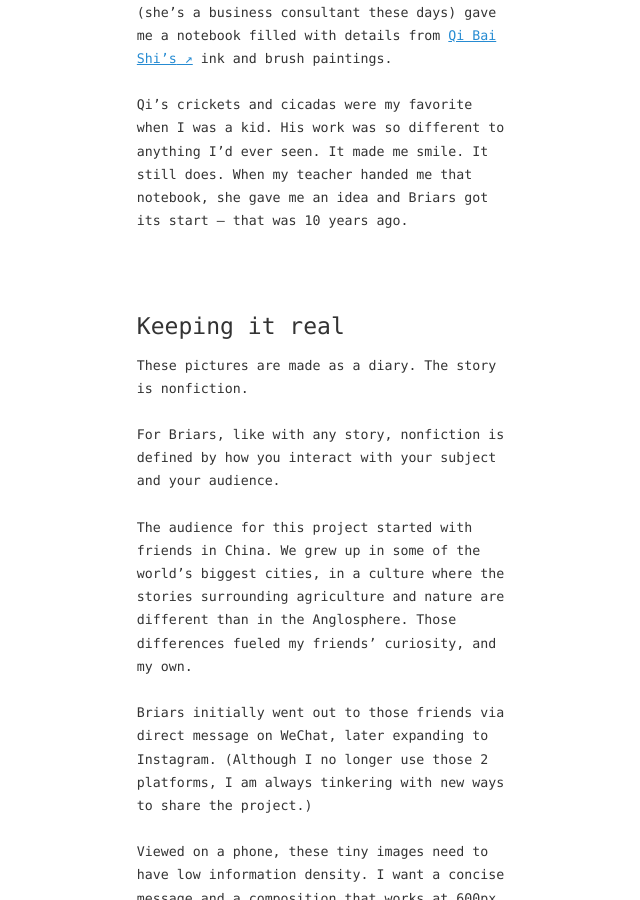
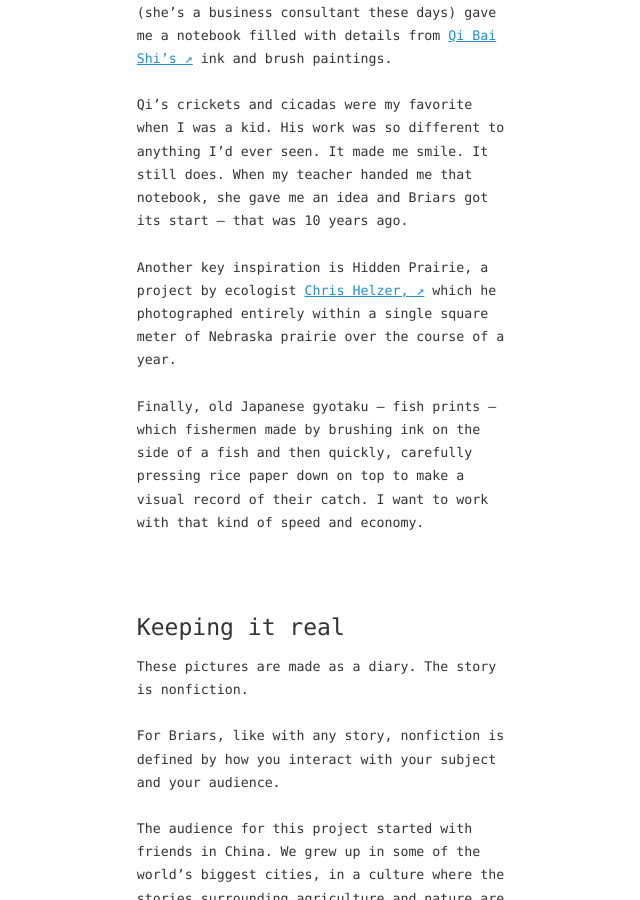
Before and after one commit to zachmccabe/zachmccabe.github.io, a Jekyll site: the page built from _briars/briars.md, in a window 1280 px wide and 900 px high, scrolled down 979 px. Shown: the whole window, without its empty margins (182-822 px from the left). Built offline with Jekyll 4.4.1, drawn with Linux system fonts in a browser that asks for light colours; some of the changed text lies outside the part shown.

Commit message:
Update briars.md

```diff
--- a/_briars/briars.md
+++ b/_briars/briars.md
@@ -37,9 +37,13 @@ A visit with an old friend that got this project started, and keeps it moving. D
 
 Qi's crickets and cicadas were my favorite when I was a kid. His work was so different to anything I'd ever seen. It made me smile. It still does. When my teacher handed me that notebook, she gave me an idea and Briars got its start -- that was 10 years ago.
 
+Another key inspiration is Hidden Prairie, a project by ecologist [Chris Helzer,] which he photographed entirely within a single square meter of Nebraska prairie over the course of a year.
+
+Finally, old Japanese gyotaku -- fish prints -- which fishermen made by brushing ink on the side of a fish and then quickly, carefully pressing rice paper down on top to make a visual record of their catch. I want to work with that kind of speed and economy.
+
 [Qi Bai Shi's]: https://www.tretyakovgallerymagazine.com/articles/3-2017-56/true-charm-nature-some-notes-qi-baishi-and-his-art
 
-
+[Chris Helzer,]: https://prairieecologist.com
 
 
 
```
Also changed, not shown: other parts of _briars/briars.md (+1 -1 lines).
